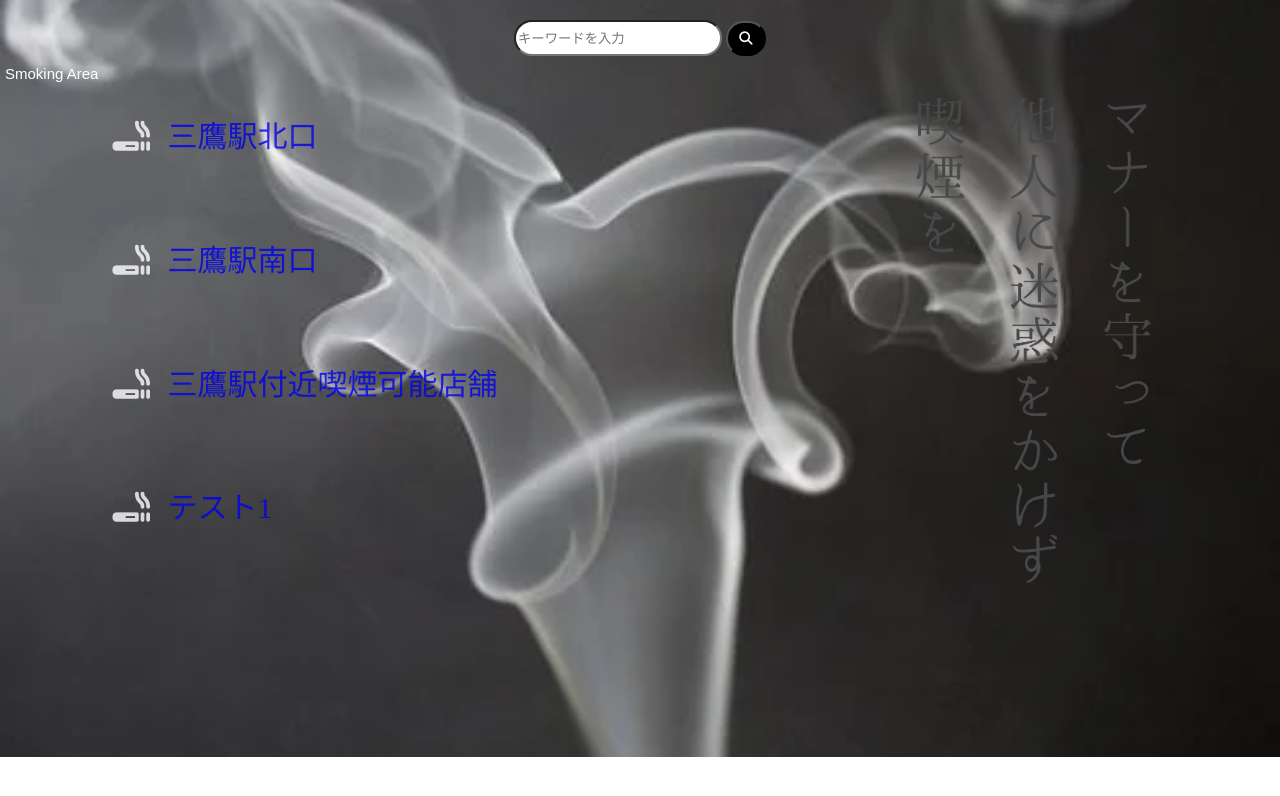
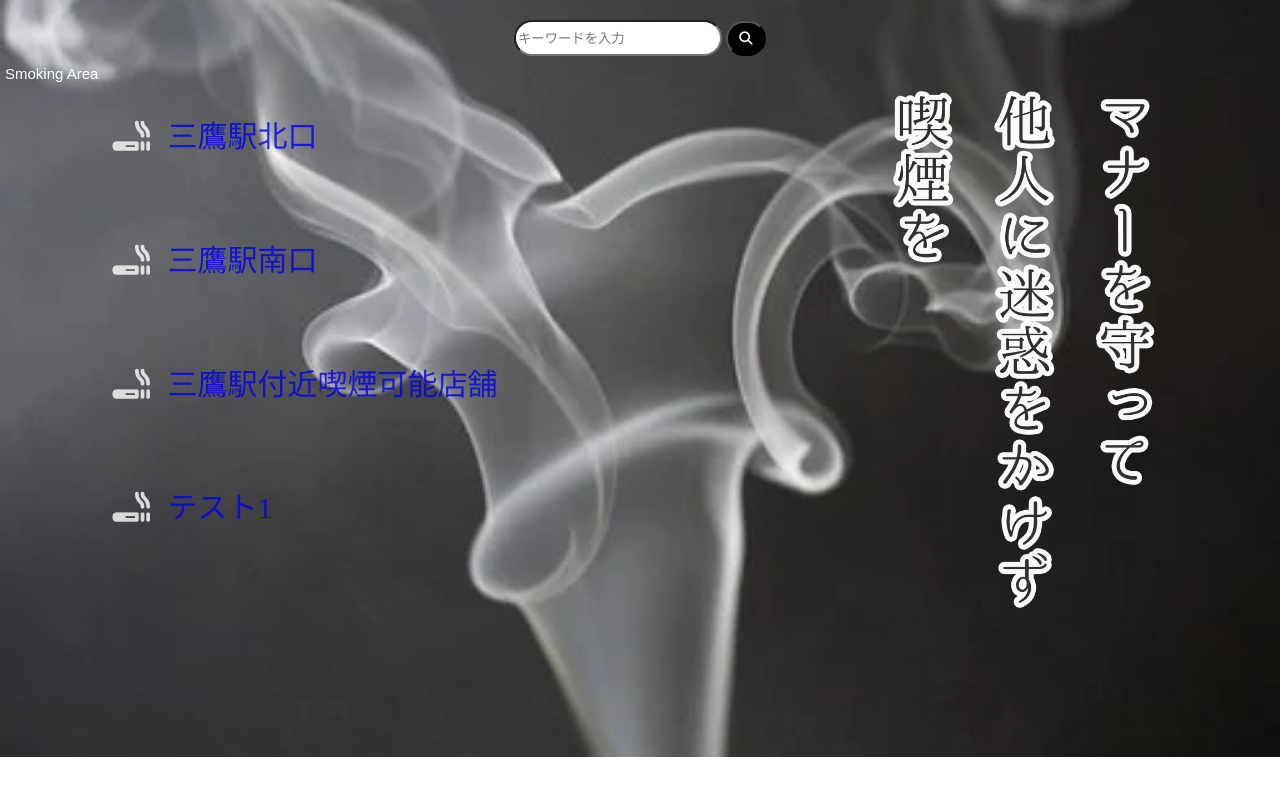
Before and after one commit to chifuminn/smoking_area, a Django app: page /after-auth-top in a window 1280 px wide. Shown: the part 120-916 px from the top of the page. Run offline with Django 3.2, Linux system fonts and the light colour scheme; data comes from the database, SQL or seed files in the repository; both versions use the stored data as it was after the commit; some libraries are stand-ins or nearby versions.

Commit message:
格言画像の変更

```diff
--- a/templates/detail.html
+++ b/templates/detail.html
@@ -11,7 +11,7 @@
         <h2>喫煙所名:{{ object.name }}</h2>
     </div>
     <div class="map">
-        <iframe src="https://www.google.com/maps/embed?pb=!1m14!1m12!1m3!1d7844.065309038653!2d139.56474066944384!3d35.69975150153208!2m3!1f0!2f0!3f0!3m2!1i1024!2i768!4f13.1!5e0!3m2!1sja!2sjp!4v1643094852334!5m2!1sja!2sjp" width="600" height="450" style="border:0;" allowfullscreen="" loading="lazy"></iframe>
+        <iframe src="https://maps.google.com/maps?output=embed&q=原宿&t=h&hl=ja&z=18" width="100%" height="250" frameborder="0" style="border:0;" allowfullscreen=""></iframe>
     </div>
     <div class="detail">
         <ul>
--- a/templates/top.html
+++ b/templates/top.html
@@ -37,7 +37,7 @@
                             {% endfor %}
                         </ul>
                     </div>
-                    <img src="{% static 'image.png' %}" alt="格言" width=300>
+                    <img src="{% static 'manner.png' %}" alt="格言" width=300>
                 </div>
             </div>
     </body>
```
Also changed, not shown: db.sqlite3, static/image.png (deleted), static/manner.png (added), 1 other file.
